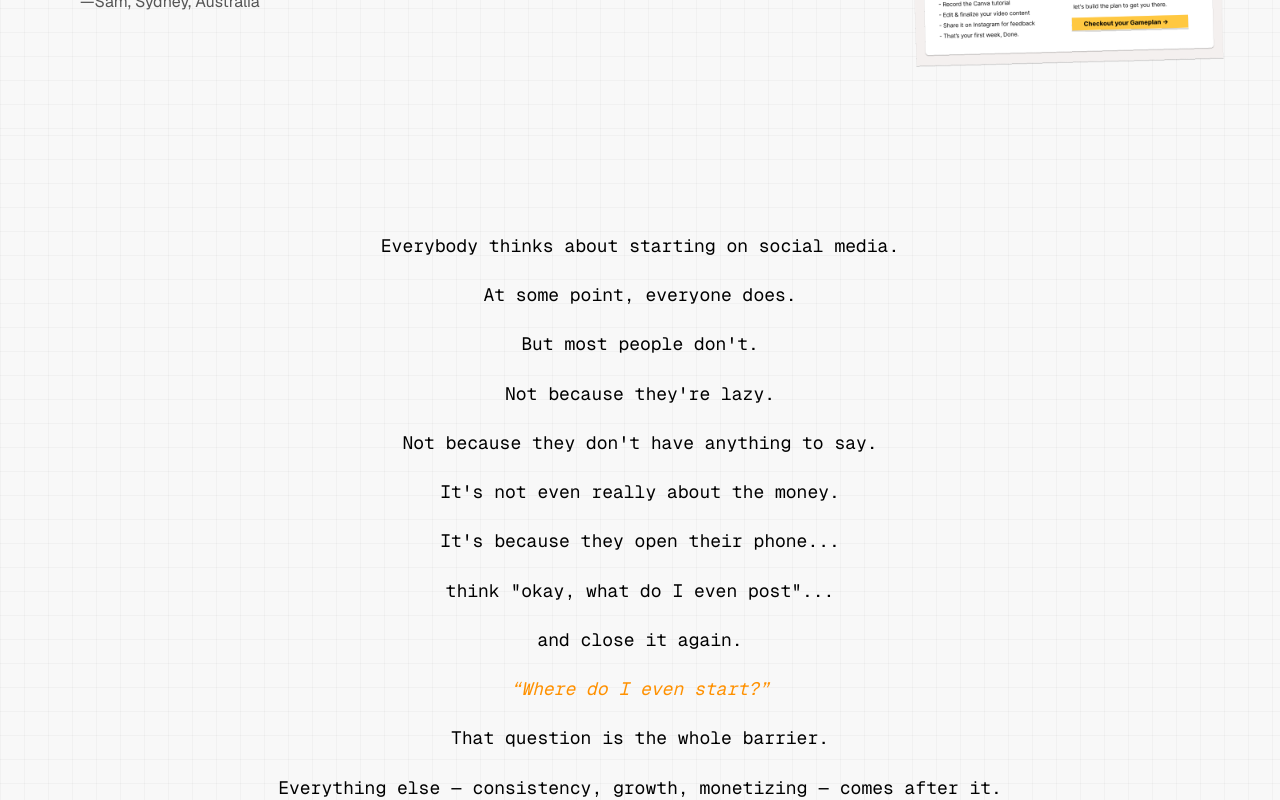
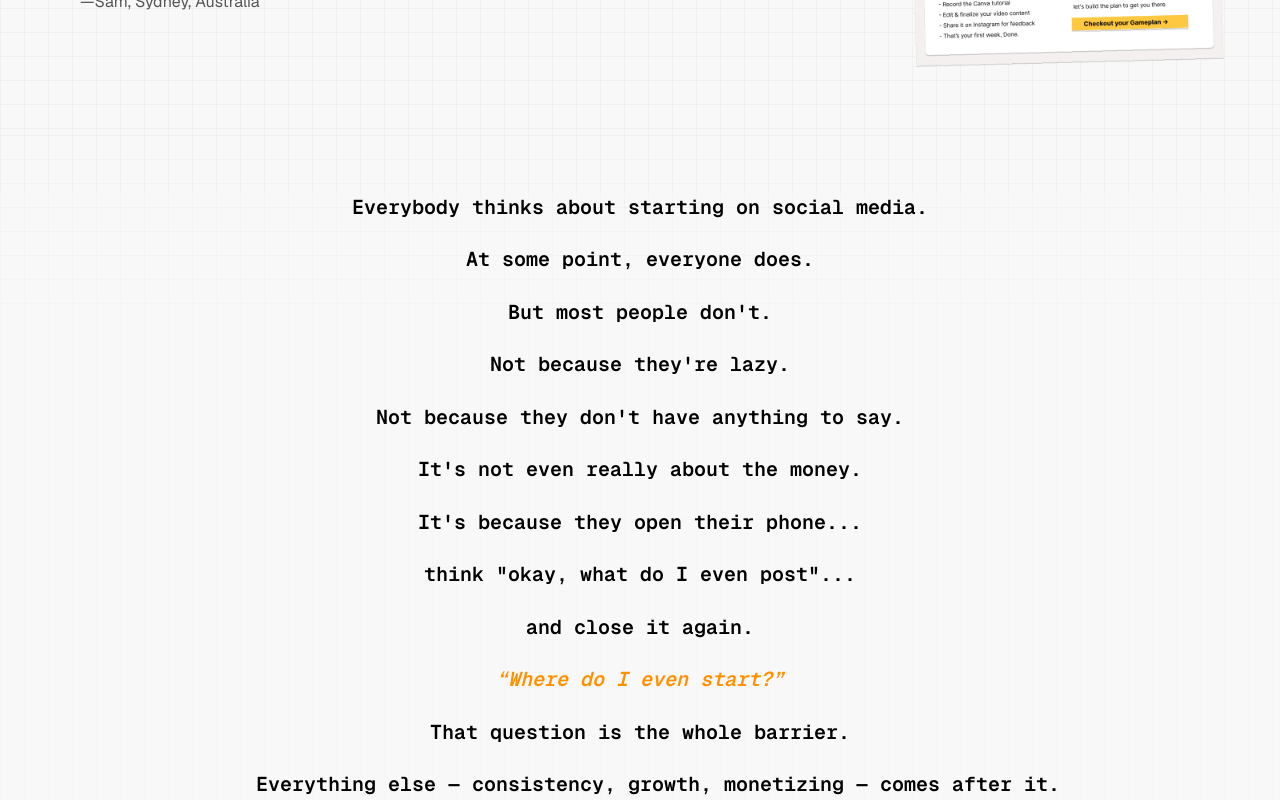
Before and after one commit to scorpiohq/my-web-app, a Next.js app: page / in a window 1280 px wide. Shown: the part 580-1380 px from the top of the page. Built offline with nearby package versions, Linux system fonts and the light colour scheme; no server answers; the database is empty.

Commit message:
scrooll work

```diff
--- a/app/globals.css
+++ b/app/globals.css
@@ -31,6 +31,43 @@ body {
     linear-gradient(rgba(0, 0, 0, 0.028) 1px, transparent 1px),
     linear-gradient(90deg, rgba(0, 0, 0, 0.028) 1px, transparent 1px);
   background-size: 24px 24px;
+}
+
+/* Scroll story only — grid fades from full → ~25% → full to blend with neighbors */
+.grid-bg-scroll {
+  position: relative;
+  background-color: #f8f8f8;
+}
+
+.grid-bg-scroll::before {
+  content: "";
+  position: absolute;
+  inset: 0;
+  z-index: 0;
+  pointer-events: none;
+  background-image:
+    linear-gradient(rgba(0, 0, 0, 0.028) 1px, transparent 1px),
+    linear-gradient(90deg, rgba(0, 0, 0, 0.028) 1px, transparent 1px);
+  background-size: 24px 24px;
+  -webkit-mask-image: linear-gradient(
+    to bottom,
+    #000 0%,
+    rgba(0, 0, 0, 0.25) 14%,
+    rgba(0, 0, 0, 0.25) 78%,
+    #000 100%
+  );
+  mask-image: linear-gradient(
+    to bottom,
+    #000 0%,
+    rgba(0, 0, 0, 0.25) 14%,
+    rgba(0, 0, 0, 0.25) 78%,
+    #000 100%
+  );
+}
+
+.grid-bg-scroll > * {
+  position: relative;
+  z-index: 1;
 }
 
 /* Report sits on the page grid — outer canvas stays transparent */
--- a/components/sections/ScrollRevealStory.tsx
+++ b/components/sections/ScrollRevealStory.tsx
@@ -240,7 +240,7 @@ export default function ScrollRevealStory() {
 
   return (
     <section
-      className="grid-bg overflow-x-hidden px-5 pt-16 pb-[120px] sm:px-8 sm:pt-20 sm:pb-36 md:pt-24"
+      className="grid-bg-scroll overflow-x-hidden px-5 pt-10 pb-16 sm:px-8 sm:pt-12 sm:pb-20 md:pt-14 md:pb-24"
       aria-label="Why you need a Blueprint"
     >
       <div className="mx-auto flex w-full max-w-3xl flex-col items-center gap-3 sm:gap-4 md:gap-5">
@@ -264,8 +264,8 @@ export default function ScrollRevealStory() {
                   }}
                   className={
                     block.allowWrap
-                      ? "w-full max-w-xl text-center font-mono text-[13px] leading-snug sm:text-[15px] sm:leading-relaxed md:text-lg md:leading-relaxed"
-                      : "w-full max-w-full text-center font-mono text-[13px] leading-snug break-words sm:w-max sm:text-[15px] sm:leading-relaxed sm:whitespace-nowrap md:text-lg md:leading-relaxed"
+                      ? "w-full max-w-xl text-center font-mono text-[14px] font-semibold leading-snug sm:text-base sm:leading-relaxed md:text-xl md:leading-relaxed"
+                      : "w-full max-w-full text-center font-mono text-[14px] font-semibold leading-snug break-words sm:w-max sm:text-base sm:leading-relaxed sm:whitespace-nowrap md:text-xl md:leading-relaxed"
                   }
                   style={
                     isStatic
```
